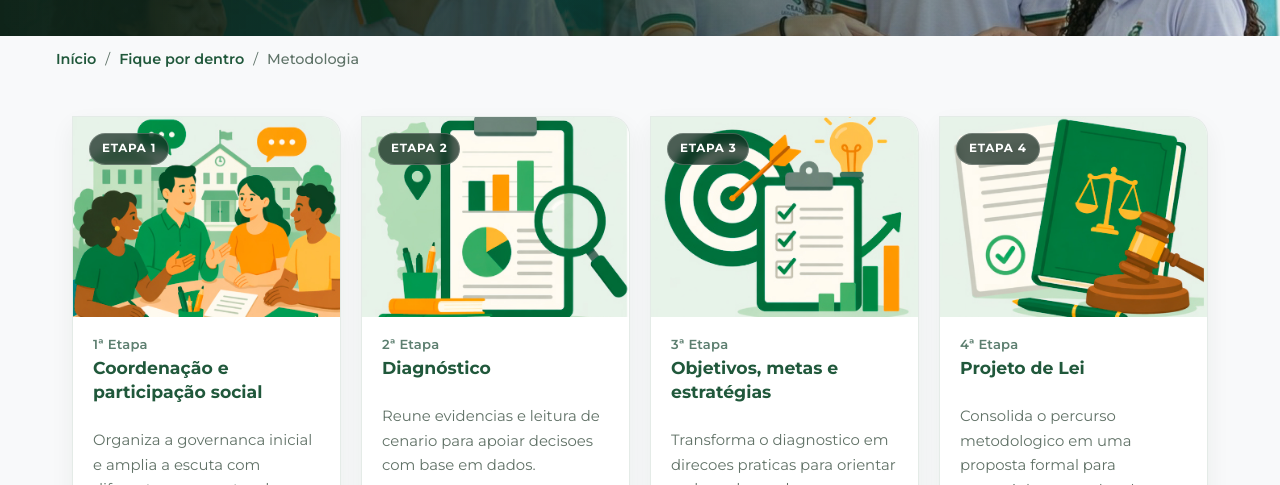
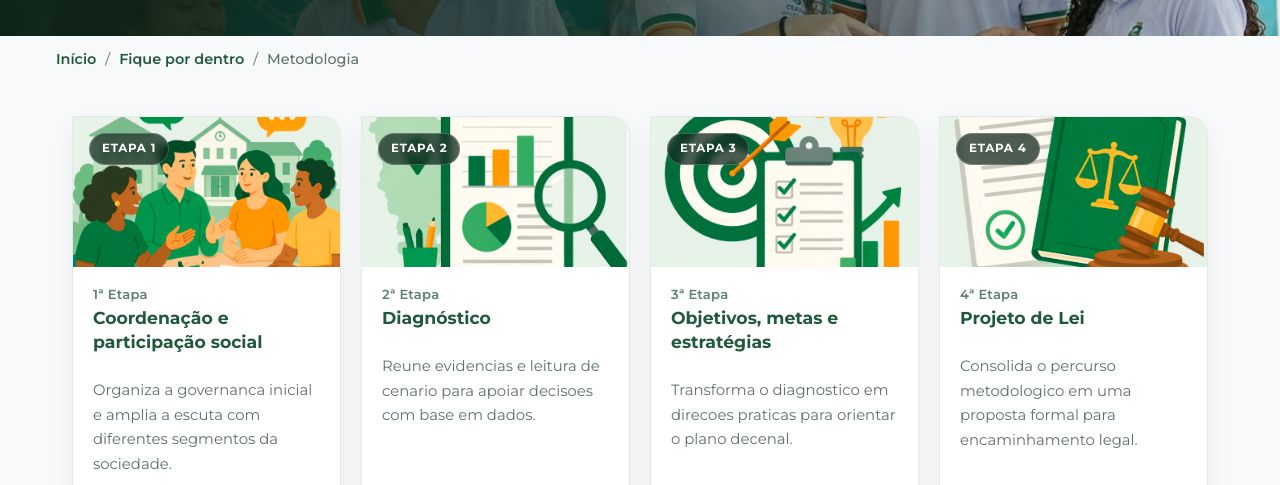
Before and after one commit to guilhermendes/planoeducacaoceara, a plain HTML site: page fique-por-dentro-metodologia.html in a window 1280 px wide. Shown: the part 298-783 px from the top of the page. Drawn offline with nearby package versions, Linux system fonts and the light colour scheme.

Commit message:
Modifica a altura da imagem em metodologia

```diff
--- a/css/style.css
+++ b/css/style.css
@@ -1106,12 +1106,20 @@ nav.menu-principal .menu-opiniao-link::after {
 }
 
 @media (min-width: 769px) {
+  .page-fique-metodologia .destaque-card-metodologia img {
+    aspect-ratio: 16 / 9;
+  }
+
   .page-fique-metodologia .destaque-card-metodologia .destaque-card-conteudo {
     min-height: 220px;
   }
 }
 
 @media (min-width: 1024px) {
+  .page-fique-metodologia .destaque-card-metodologia img {
+    aspect-ratio: 16 / 9;
+  }
+
   .page-fique-metodologia .destaque-card-metodologia .destaque-card-conteudo {
     min-height: 232px;
   }
@@ -2183,6 +2191,10 @@ footer {
     aspect-ratio: 4 / 5;
   }
 
+  .page-fique-metodologia .destaque-card-metodologia img {
+    aspect-ratio: 16 / 9;
+  }
+
   .footer-container {
     grid-template-columns: minmax(240px, 360px) minmax(260px, 1fr) auto;
     gap: 32px;
```
